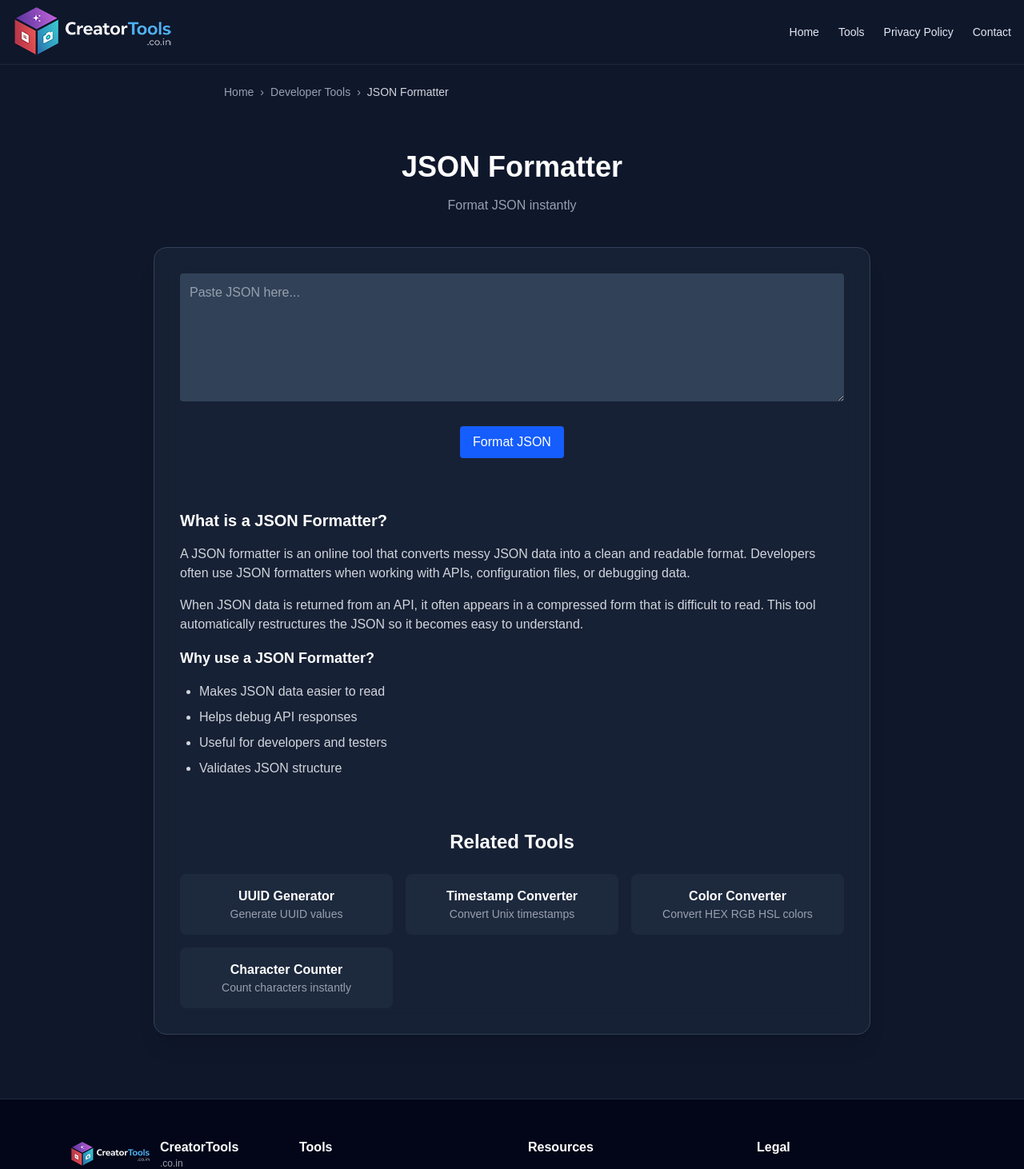
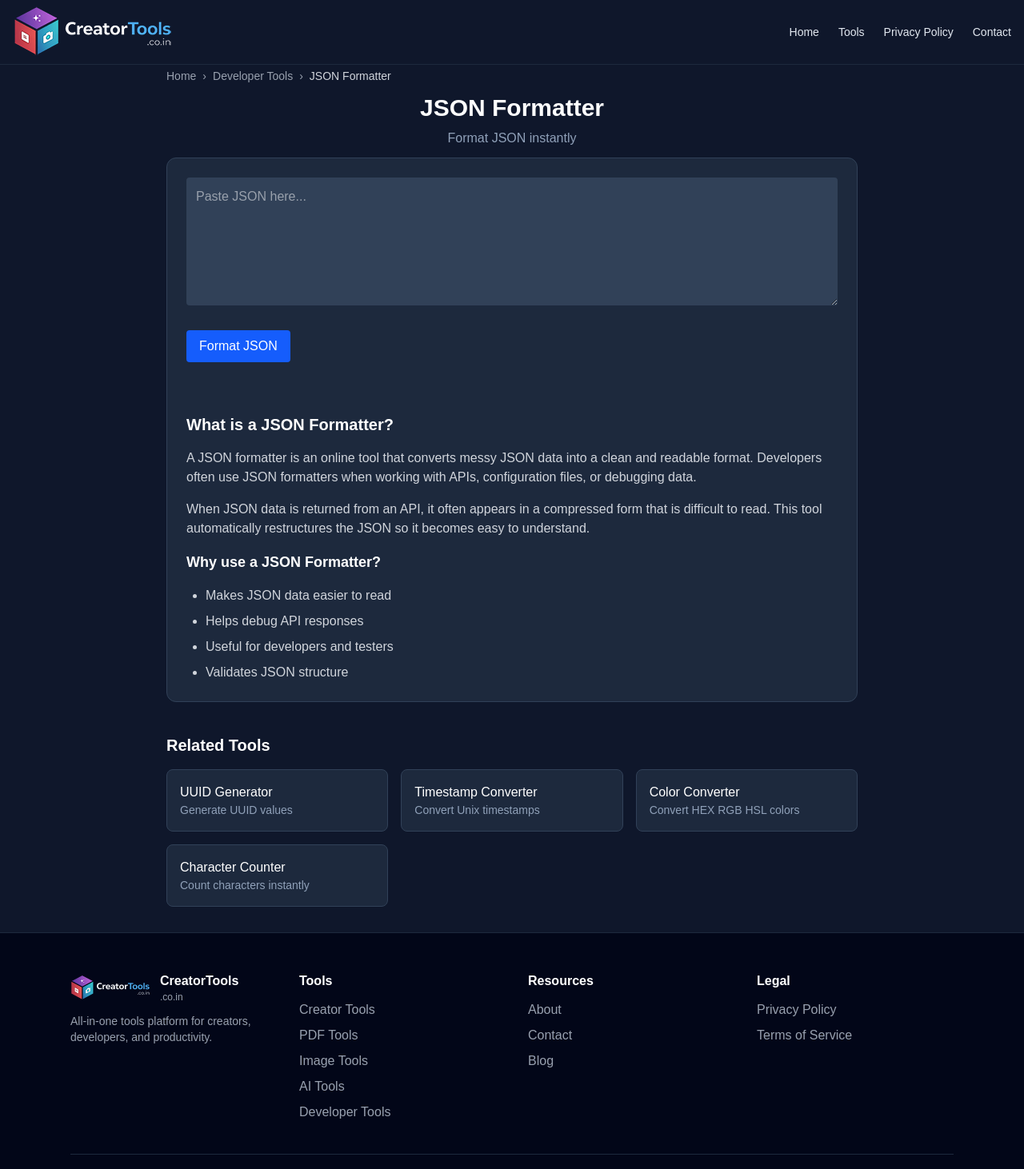
Before and after one commit to zeninfosolution7/creator-tools, a Next.js app: page /tools/json-formatter in a window 1280 px wide. Shown: the top 1462 px of the page at 80% size. Built offline with nearby package versions, Linux system fonts and the light colour scheme.

Commit message:
Added Google Ad code and design improvements

```diff
--- a/app/layout.tsx
+++ b/app/layout.tsx
@@ -4,6 +4,7 @@ import "./globals.css"
 
 import Header from "@/components/Header"
 import Footer from "@/components/Footer"
+import Script from "next/script"
 
 const geistSans = Geist({
   variable: "--font-geist-sans",
@@ -19,6 +20,10 @@ export const metadata: Metadata = {
   title: "CreatorTools – Free Online Tools for Creators, PDFs, Images & AI",
   description:
     "CreatorTools provides free online tools for creators, PDF utilities, image editing tools, AI tools and developer utilities in one place.",
+
+  verification: {
+    "google-adsense-account": "ca-pub-7275210805094277",
+  }
 }
 
 export default function RootLayout({
@@ -27,11 +32,13 @@ export default function RootLayout({
   children: React.ReactNode
 }) {
   return (
-    <html lang="en">
+    <html lang="en" className="dark">
 
       <body
         className={`${geistSans.variable} ${geistMono.variable} flex flex-col min-h-screen bg-slate-900 text-white`}
       >
+	  <script async src="https://pagead2.googlesyndication.com/pagead/js/adsbygoogle.js?client=ca-pub-7275210805094277"
+     crossorigin="anonymous"></script>
 
         <Header />
 
--- a/app/tools/[tool]/page.tsx
+++ b/app/tools/[tool]/page.tsx
@@ -3,11 +3,9 @@ import { notFound } from "next/navigation"
 import { toolComponents } from "@/lib/toolComponents"
 import Link from "next/link"
 
-import ToolLayout from "@/components/ToolLayout"
 import Breadcrumb from "@/components/Breadcrumb"
 
 export async function generateMetadata({ params }: any) {
-
   const tool = getToolBySlug((await params).tool)
 
   if (!tool) return {}
@@ -28,22 +26,17 @@ export default async function ToolPage({
 
   const toolData = getToolBySlug(tool)
 
-if (!toolData) {
-  return notFound()
-}
+  if (!toolData) return notFound()
 
   const ToolComponent =
     toolComponents[toolData.component as keyof typeof toolComponents]
 
-console.log("tool slug:", tool)
-console.log("tool object:", toolData)
-console.log("component:", toolData.component)
+  return (
+  <div className="min-h-screen bg-slate-900 text-white pb-8">
 
-return (
-  <>
-    {/* Breadcrumb */}
-    <div className="bg-slate-900">
-      <div className="max-w-3xl mx-auto px-6 pt-6 pb-2">
+    {/* 🔹 BREADCRUMB (JUST BELOW HEADER) */}
+<div className="max-w-4xl mx-auto px-4 pt-1 pb-1">
+  <div className="text-[10px] md:text-xs text-slate-500">
     <Breadcrumb
       category={toolData.category}
       toolTitle={toolData.title}
@@ -51,19 +44,40 @@ return (
   </div>
 </div>
 
-    {/* Tool Layout */}
-    <ToolLayout
-      title={toolData.title}
-      description={toolData.description}
-    >
-      {/* Tool UI */}
+{/* 🔹 TITLE + DESCRIPTION */}
+<div className="max-w-4xl mx-auto px-4 pb-3 text-center">
+
+  <h1 className="text-2xl md:text-3xl font-semibold">
+    {toolData.title}
+  </h1>
+
+  <p className="text-sm md:text-base text-slate-400 mt-2 max-w-2xl mx-auto">
+    {toolData.description}
+  </p>
+
+</div>
+
+    {/* 🔹 TOOL SECTION */}
+    <div className="max-w-4xl mx-auto px-4">
+
+      <div className="bg-slate-800 p-4 md:p-6 rounded-xl border border-slate-700">
         {ToolComponent ? <ToolComponent /> : "Tool coming soon."}
+      </div>
 
-      {/* Related Tools */}
-      <div className="mt-16">
-        <h2 className="text-2xl font-semibold mb-6">Related Tools</h2>
+      {/* 🔹 RELATED TOOLS */}
+      <div className="mt-10"> {/* ✅ IMPORTANT FIX */}
 
-        <div className="grid md:grid-cols-2 lg:grid-cols-3 gap-4">
+        {tools.filter(
+          (t) =>
+            t.category === toolData.category &&
+            t.slug !== toolData.slug
+        ).length > 0 && (
+          <>
+            <h2 className="text-lg md:text-xl font-semibold mb-4">
+              Related Tools
+            </h2>
+
+            <div className="grid grid-cols-1 md:grid-cols-2 lg:grid-cols-3 gap-4">
               {tools
                 .filter(
                   (t) =>
@@ -75,17 +89,25 @@ return (
                   <Link
                     key={tool.slug}
                     href={`/tools/${tool.slug}`}
-                className="bg-slate-800 hover:bg-slate-700 p-4 rounded-lg transition transform hover:-translate-y-1 hover:shadow-xl"
+                    className="bg-slate-800 hover:bg-slate-700 p-4 rounded-lg transition hover:-translate-y-1 hover:shadow-lg border border-slate-700"
                   >
-                <h3 className="font-semibold">{tool.title}</h3>
-                <p className="text-sm text-gray-400">
+                    <h3 className="font-medium">
+                      {tool.title}
+                    </h3>
+
+                    <p className="text-sm text-slate-400">
                       {tool.description}
                     </p>
                   </Link>
                 ))}
             </div>
+          </>
+        )}
+
       </div>
-    </ToolLayout>
-  </>
+
+    </div>
+
+  </div>
 )
 }
--- a/components/tools/ScientificCalculatorTool.tsx
+++ b/components/tools/ScientificCalculatorTool.tsx
@@ -4,42 +4,148 @@ import { useState } from "react"
 
 export default function ScientificCalculatorTool() {
 
-  const [expression, setExpression] = useState("")
-  const [result, setResult] = useState("")
+  const [expression, setExpression] = useState<string>("")
+  const [result, setResult] = useState<string>("")
+
+  function normalizeExpression(exp: string) {
+  let normalized = exp
+    .replace(/×/g, "*")
+    .replace(/÷/g, "/")
+    .replace(/\[/g, "(")
+    .replace(/\]/g, ")")
+    .replace(/\{/g, "(")
+    .replace(/\}/g, ")")
+
+  // 🔥 FIX: Insert multiplication automatically
+
+  // number followed by bracket → 2(3+4) → 2*(3+4)
+  normalized = normalized.replace(/(\d)(\()/g, "$1*$2")
+
+  // closing bracket followed by number → (3+4)2 → (3+4)*2
+  normalized = normalized.replace(/(\))(\d)/g, "$1*$2")
+
+  // bracket followed by bracket → )( → )*(
+  normalized = normalized.replace(/(\))(\()/g, "$1*$2")
+
+  return normalized
+}
+
+  function isSafeExpression(exp: string) {
+    return /^[0-9+\-*/().\s]+$/.test(exp)
+  }
 
   function calculate() {
+    try {
+      if (!expression) return
 
-    try {
-      const res = eval(expression)
-      setResult(res.toString())
+      const normalized = normalizeExpression(expression)
+
+      if (!isSafeExpression(normalized)) {
+        setResult("Invalid Input")
+        return
+      }
+
+      const output = Function(`"use strict"; return (${normalized})`)()
+
+      setResult(String(output))
     } catch {
-      setResult("Invalid expression")
+      setResult("Invalid Expression")
     }
   }
 
+  function clearAll() {
+    setExpression("")
+    setResult("")
+  }
+
+  function backspace() {
+    setExpression((prev) => prev.slice(0, -1))
+  }
+
+  function pasteFromClipboard() {
+    navigator.clipboard.readText().then((text) => {
+      setExpression(text)
+    })
+  }
+
   return (
-    <div className="space-y-4">
+    <div className="max-w-md mx-auto space-y-4">
 
-      <input
-        type="text"
-        placeholder="Enter expression e.g. 5*3+2"
+	<div className="bg-white dark:bg-black text-black dark:text-white p-2 rounded">
+      Test Theme
+    </div>
+
+      {/* TITLE */}
+      <h2 className="text-base text-white text-center font-medium">
+        Scientific Calculator
+      </h2>
+
+      {/* INPUT FIELD (MAIN UPGRADE) */}
+      <div className="space-y-2">
+
+        <textarea
           value={expression}
           onChange={(e) => setExpression(e.target.value)}
-        className="w-full p-3 bg-slate-700 rounded"
+          placeholder="Enter or paste expression..."
+          className="w-full px-4 py-3 rounded bg-slate-800 text-white outline-none resize-none"
+          rows={2}
         />
+
+        <div className="flex justify-between gap-2">
+
+          <button
+            onClick={pasteFromClipboard}
+            className="flex-1 bg-slate-700 py-2 rounded text-white text-sm hover:bg-slate-600"
+          >
+            Paste
+          </button>
 
           <button
             onClick={calculate}
-        className="bg-blue-600 px-6 py-3 rounded hover:bg-blue-500"
+            className="flex-1 bg-blue-600 py-2 rounded text-white text-sm hover:bg-blue-500"
           >
             Calculate
           </button>
 
-      {result && (
+        </div>
+
+      </div>
+
+      {/* RESULT */}
       <div className="bg-slate-800 p-4 rounded">
-          Result: {result}
+        <div className="text-white text-lg font-semibold break-all">
+          {result || "Result will appear here"}
         </div>
-      )}
+      </div>
+
+      {/* BUTTON GRID */}
+      <div className="grid grid-cols-4 gap-2">
+
+        {[
+          "7","8","9","/",
+          "4","5","6","*",
+          "1","2","3","-",
+          "0",".","+","=",
+          "(",")","[","]",
+          "{","}","C","⌫"
+        ].map((btn) => (
+
+          <button
+            key={btn}
+            onClick={() => {
+              if (btn === "=") return calculate()
+              if (btn === "C") return clearAll()
+              if (btn === "⌫") return backspace()
+              setExpression((prev) => prev + btn)
+            }}
+            className="bg-slate-700 text-white py-3 rounded hover:bg-slate-600 active:scale-95 transition"
+          >
+            {btn}
+          </button>
+
+        ))}
+
+      </div>
 
     </div>
   )
--- /dev/null
+++ b/components/ui/FormRow.tsx
@@ -0,0 +1,23 @@
+export default function FormRow({
+  label,
+  children,
+}: {
+  label: string
+  children: React.ReactNode
+}) {
+  return (
+    <div className="flex items-center gap-3">
+
+      {/* LABEL */}
+      <label className="w-40 text-sm md:text-base text-slate-300 flex items-center">
+        {label}
+      </label>
+
+      {/* INPUT */}
+      <div className="flex-1">
+        {children}
+      </div>
+
+    </div>
+  )
+}
--- /dev/null
+++ b/tailwind.config.js
@@ -0,0 +1,16 @@
+/** @type {import('tailwindcss').Config} */
+module.exports = {
+  darkMode: "class", // ✅ REQUIRED for theme toggle
+
+  content: [
+    "./app/**/*.{js,ts,jsx,tsx}",
+    "./components/**/*.{js,ts,jsx,tsx}",
+    "./pages/**/*.{js,ts,jsx,tsx}",
+  ],
+
+  theme: {
+    extend: {},
+  },
+
+  plugins: [],
+}
```
Also changed, not shown: public/ads.txt (added). Lines whose indentation alone changed are shown as unchanged.
